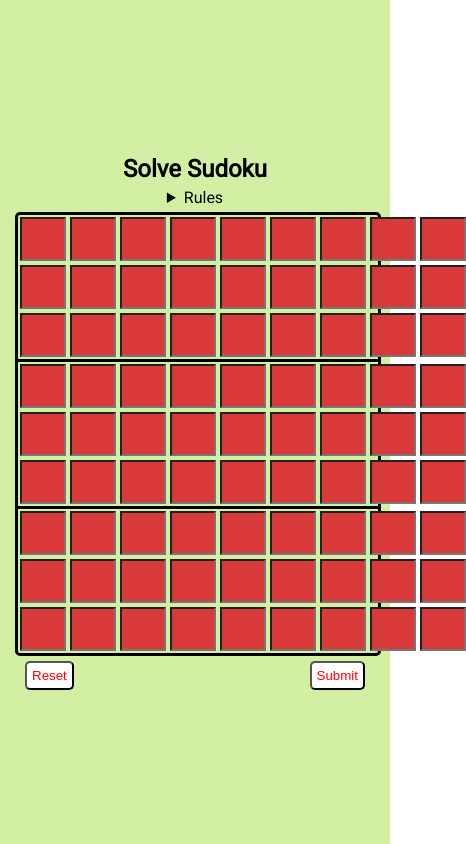
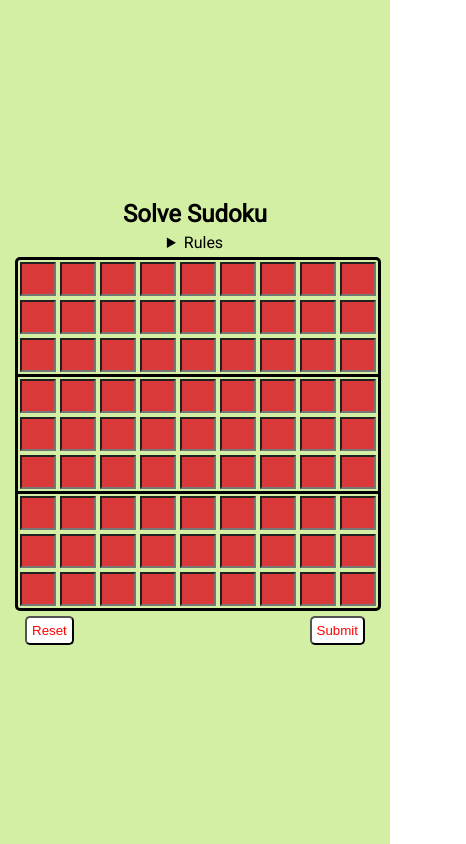
Before and after one commit to sachinsingh3232/Sudoku-Solver, a React (Create React App) app: page / in a window 390 px wide. Shown: the whole page, 466 px wide, since content can reach past the window. Built offline with nearby package versions, Linux system fonts and the light colour scheme.

Commit message:
Update Grid.css

```diff
--- a/src/Grid.css
+++ b/src/Grid.css
@@ -15,8 +15,8 @@
   width:360px;
 }
 .cell{
-  width: 38px;
-  height: 38px;
+  width: 28px;
+  height: 28px;
 /*   margin: 2px; */
 /*   text-align: center;
   background-color:#d93939;
```
